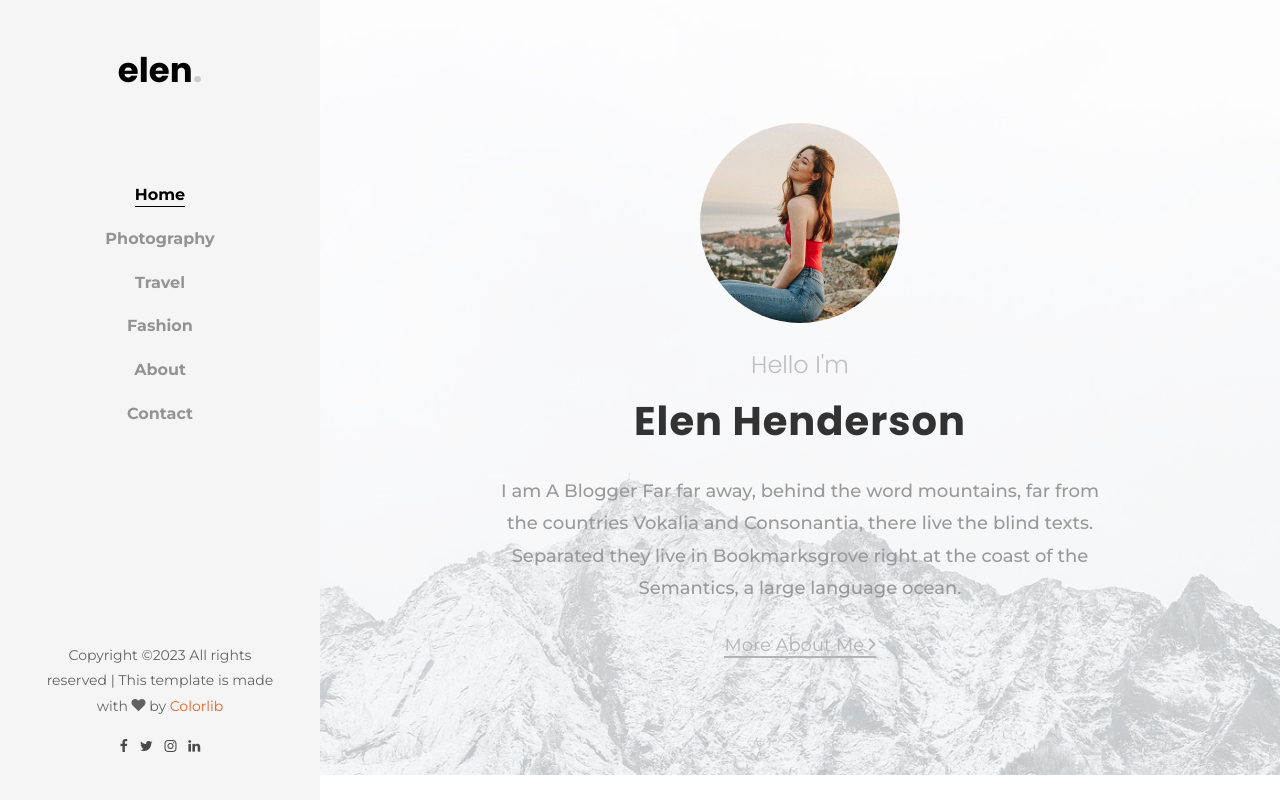
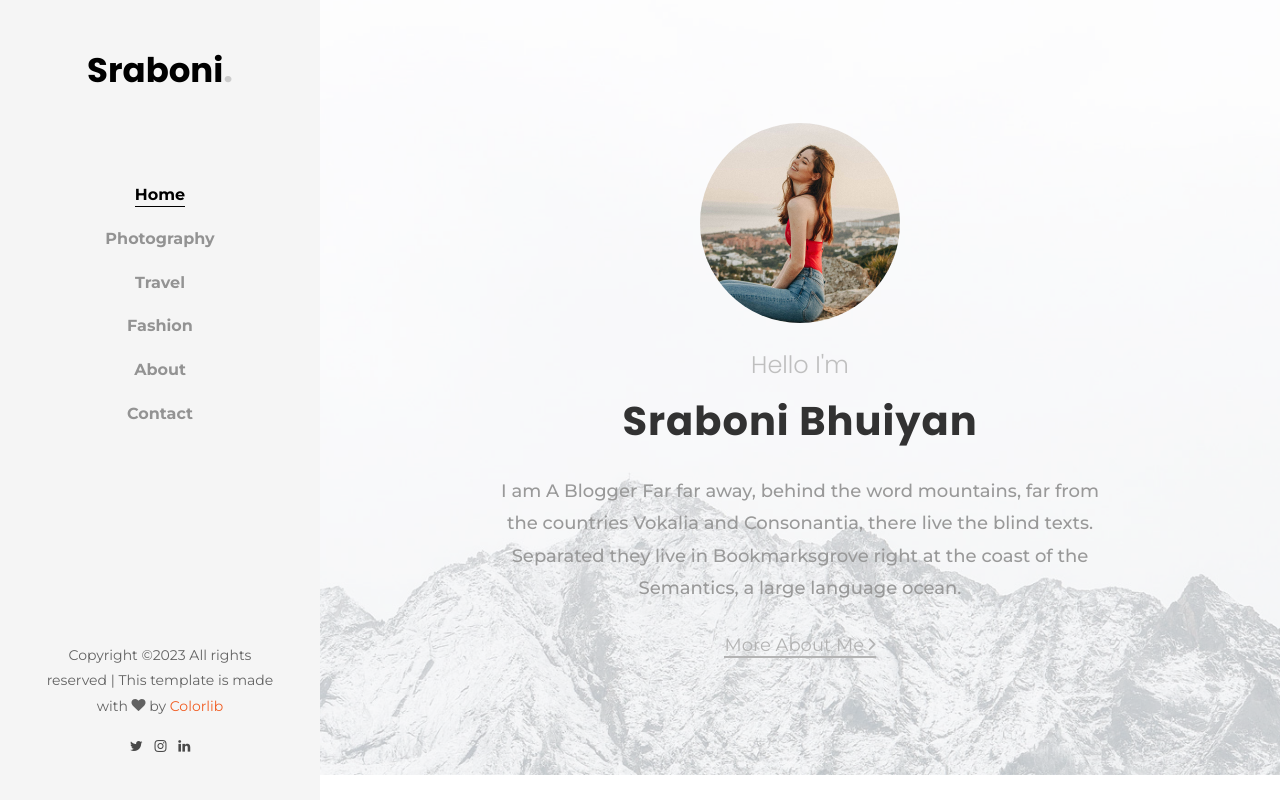
Before and after one commit to sraboni-bhuiyan/portfolio-SraboniBhuiyan, a plain HTML site: page index.html in a window 1280 px wide. Shown: the top 800 px of the page. Drawn offline with Linux system fonts and the light colour scheme; some packages are replaced by stand-ins of ours; no server answers; files whose address does not match are found by name.

Commit message:
added changes

```diff
--- a/index.html
+++ b/index.html
@@ -1,7 +1,7 @@
 <!DOCTYPE html>
 <html lang="en">
   <head>
-    <title>Elen - Free Bootstrap 4 Template by Colorlib</title>
+    <title>Sraboni Bhuiyan</title>
     <meta charset="utf-8">
     <meta name="viewport" content="width=device-width, initial-scale=1, shrink-to-fit=no">
 
@@ -32,7 +32,7 @@
 	<div id="colorlib-page">
 		<a href="#" class="js-colorlib-nav-toggle colorlib-nav-toggle"><i></i></a>
 		<aside id="colorlib-aside" role="complementary" class="js-fullheight text-center">
-			<h1 id="colorlib-logo"><a href="index.html">elen<span>.</span></a></h1>
+			<h1 id="colorlib-logo"><a href="index.html">Sraboni<span>.</span></a></h1>
 			<nav id="colorlib-main-menu" role="navigation">
 				<ul>
 					<li class="colorlib-active"><a href="index.html">Home</a></li>
@@ -48,7 +48,6 @@
 				<p><!-- Link back to Colorlib can't be removed. Template is licensed under CC BY 3.0. -->
 			  Copyright &copy;<script>document.write(new Date().getFullYear());</script> All rights reserved | This template is made with <i class="icon-heart" aria-hidden="true"></i> by <a href="https://colorlib.com" target="_blank">Colorlib</a>
 				<ul>
-					<li><a href="#"><i class="icon-facebook"></i></a></li>
 					<li><a href="#"><i class="icon-twitter"></i></a></li>
 					<li><a href="#"><i class="icon-instagram"></i></a></li>
 					<li><a href="#"><i class="icon-linkedin"></i></a></li>
@@ -63,7 +62,7 @@
 						<div class="img mb-4" style="background-image: url(images/author.jpg);"></div>
 						<div class="desc">
 							<h2 class="subheading">Hello I'm</h2>
-							<h1 class="mb-4">Elen Henderson</h1>
+							<h1 class="mb-4">Sraboni Bhuiyan</h1>
 							<p class="mb-4">I am A Blogger Far far away, behind the word mountains, far from the countries Vokalia and Consonantia, there live the blind texts. Separated they live in Bookmarksgrove right at the coast of the Semantics, a large language ocean.</p>
 							<p><a href="#" class="btn-custom">More About Me <span class="ion-ios-arrow-forward"></span></a></p>
 						</div>
```
